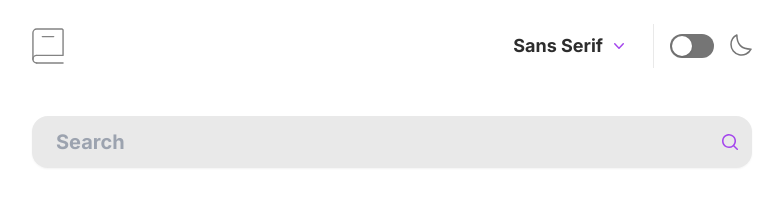
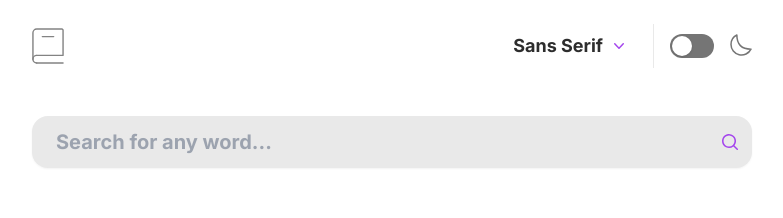
Before and after one commit to antoniochangoer/dictionary-app, a React (Vite) app: page / in a window 1280 px wide. Shown: the top 218 px of the page, without its empty margins (248-1031 px from the left). Built offline with nearby package versions, Linux system fonts and the light colour scheme.

Commit message:
input changed text

```diff
--- a/src/components/SearchBar.jsx
+++ b/src/components/SearchBar.jsx
@@ -68,7 +68,7 @@ export default function SearchBar() {
                 ? 'focus:ring-brand-red outline-1 outline-brand-red'
                 : null
             }}`}
-            placeholder="Search"
+            placeholder="Search for any word..."
           />
           <div className="pointer-events-none absolute inset-y-0 right-0 flex items-center pr-3">
             <MagnifyingGlassIcon
```
